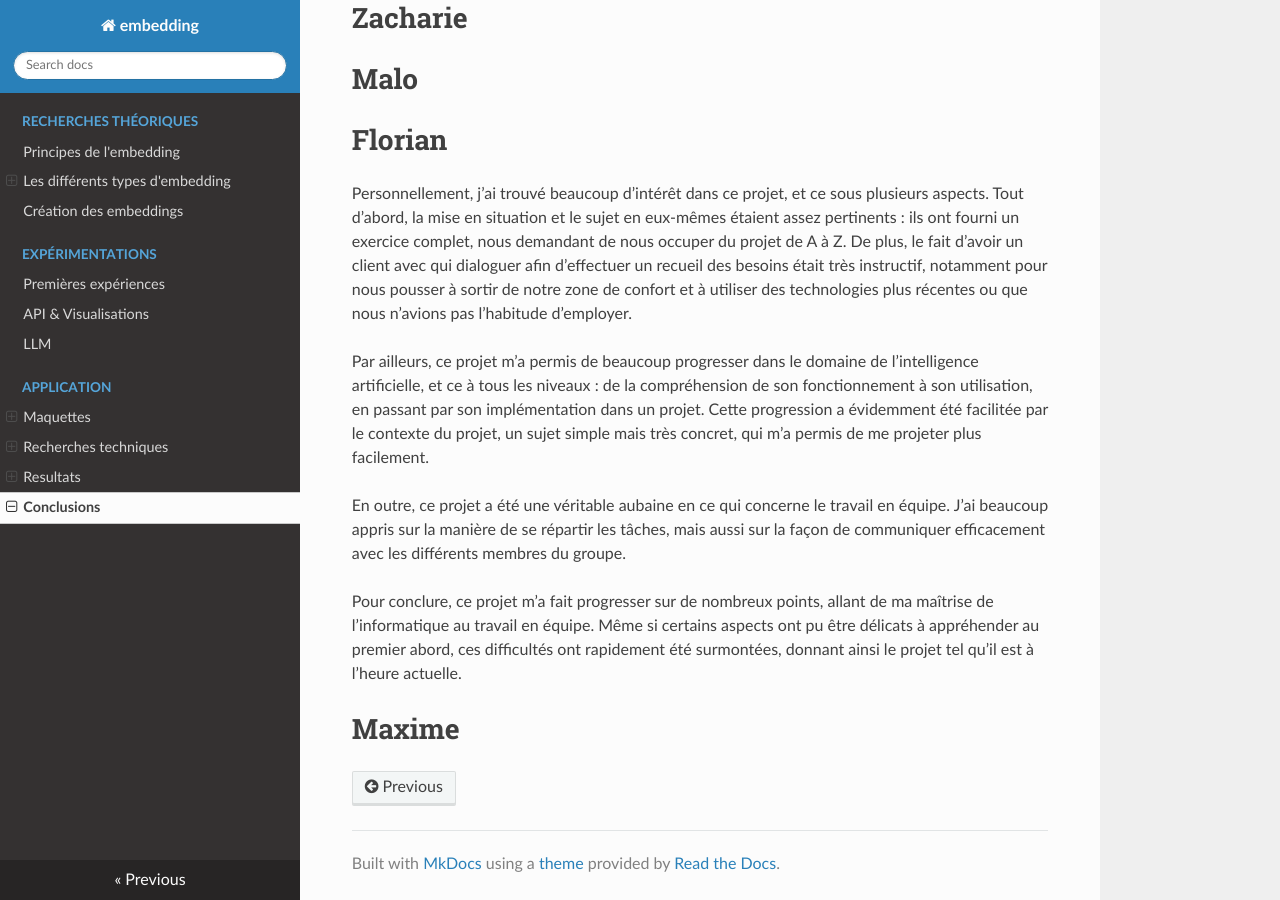
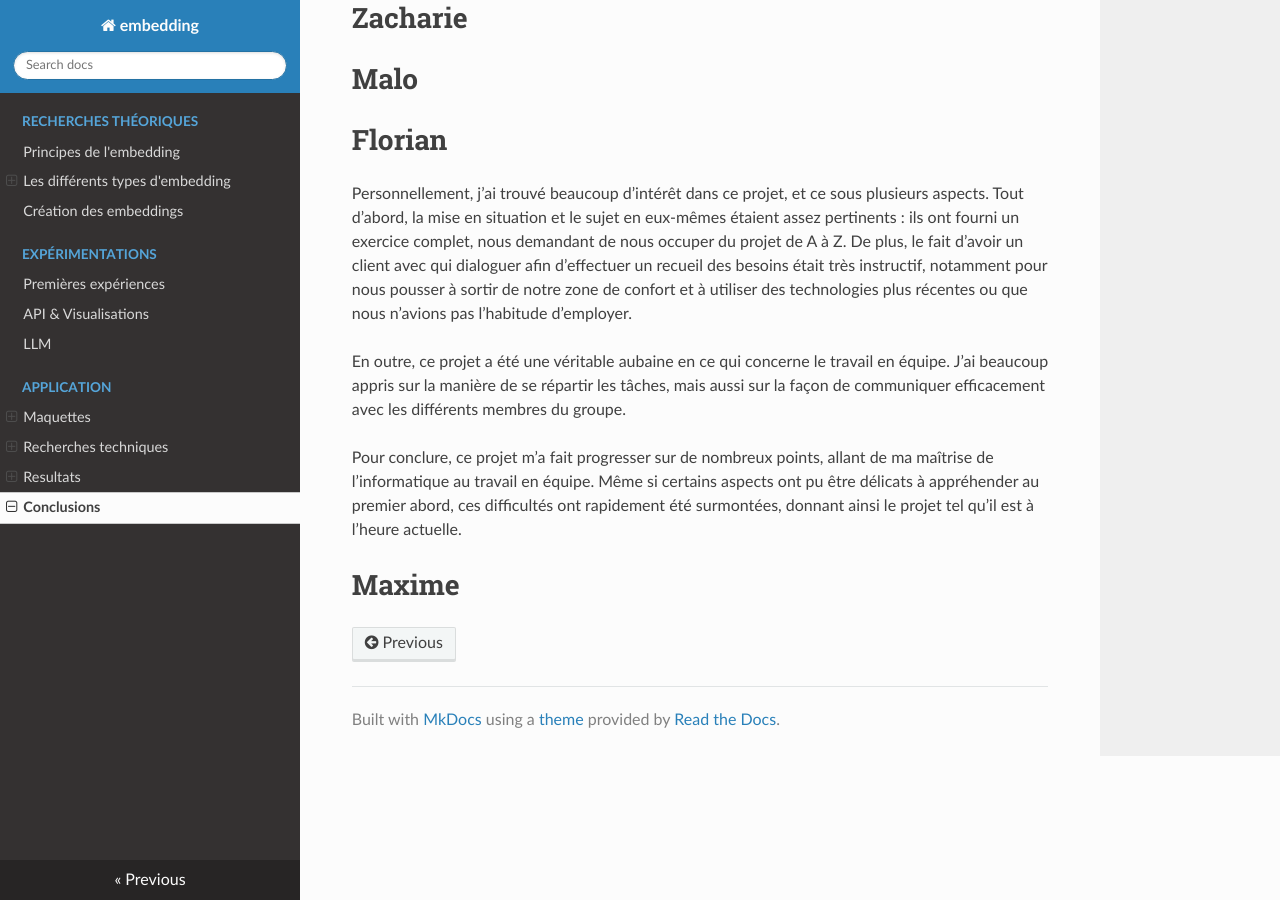
Before and after one commit to embeddings-but3-2025-AIpagnan/Mkdocs, an MkDocs documentation site: the page built from docs/conclusions_personnelles.md, in a window 1280 px wide and 900 px high, scrolled down 545 px. Built offline with MkDocs 1.6.1, drawn with Linux system fonts in a browser that asks for light colours; nearby versions of some CDN libraries.

Commit message:
Revise personal conclusions in project documentation
Removed sections discussing personal progress in AI and project context.

```diff
--- a/docs/conclusions_personnelles.md
+++ b/docs/conclusions_personnelles.md
@@ -14,8 +14,6 @@ Enfin, ce projet m’a appris à mieux m’organiser avec une équipe, à recher
 
 Personnellement, j’ai trouvé beaucoup d’intérêt dans ce projet, et ce sous plusieurs aspects. Tout d’abord, la mise en situation et le sujet en eux-mêmes étaient assez pertinents : ils ont fourni un exercice complet, nous demandant de nous occuper du projet de A à Z. De plus, le fait d’avoir un client avec qui dialoguer afin d’effectuer un recueil des besoins était très instructif, notamment pour nous pousser à sortir de notre zone de confort et à utiliser des technologies plus récentes ou que nous n’avions pas l’habitude d’employer.
 
-Par ailleurs, ce projet m’a permis de beaucoup progresser dans le domaine de l’intelligence artificielle, et ce à tous les niveaux : de la compréhension de son fonctionnement à son utilisation, en passant par son implémentation dans un projet. Cette progression a évidemment été facilitée par le contexte du projet, un sujet simple mais très concret, qui m’a permis de me projeter plus facilement.
-
 En outre, ce projet a été une véritable aubaine en ce qui concerne le travail en équipe. J’ai beaucoup appris sur la manière de se répartir les tâches, mais aussi sur la façon de communiquer efficacement avec les différents membres du groupe.
 
 Pour conclure, ce projet m’a fait progresser sur de nombreux points, allant de ma maîtrise de l’informatique au travail en équipe. Même si certains aspects ont pu être délicats à appréhender au premier abord, ces difficultés ont rapidement été surmontées, donnant ainsi le projet tel qu’il est à l’heure actuelle.
```
